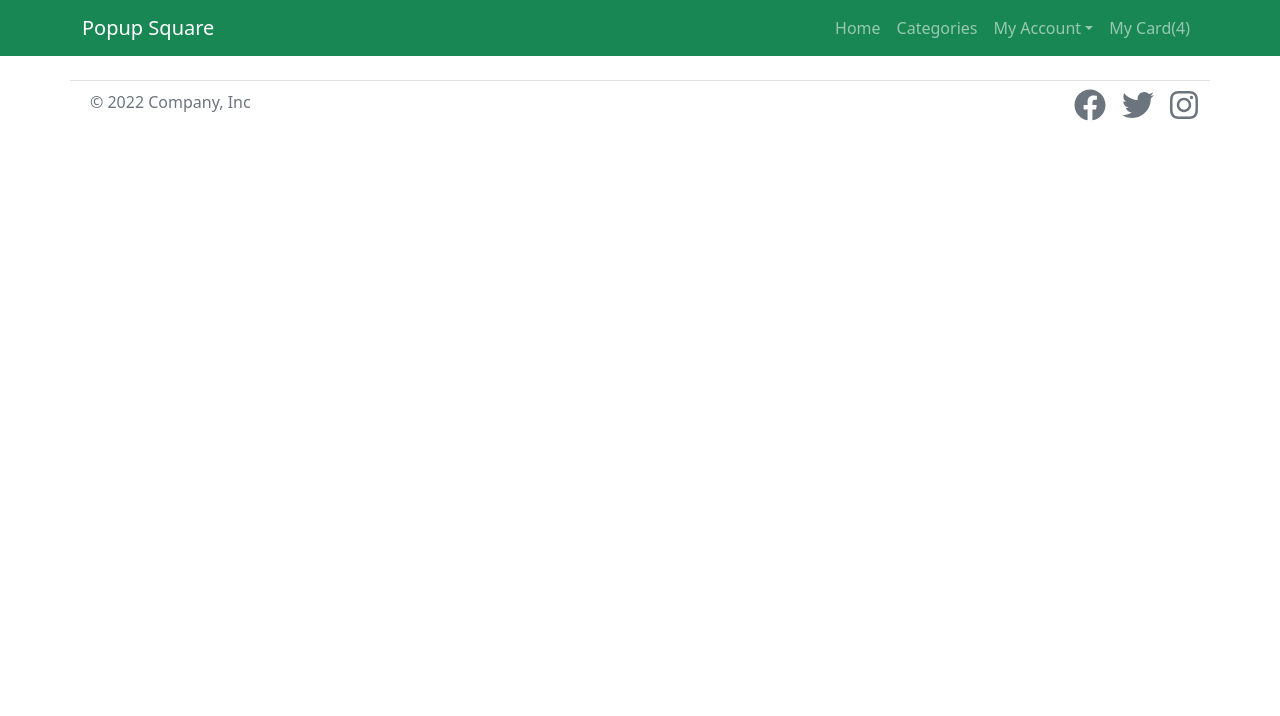
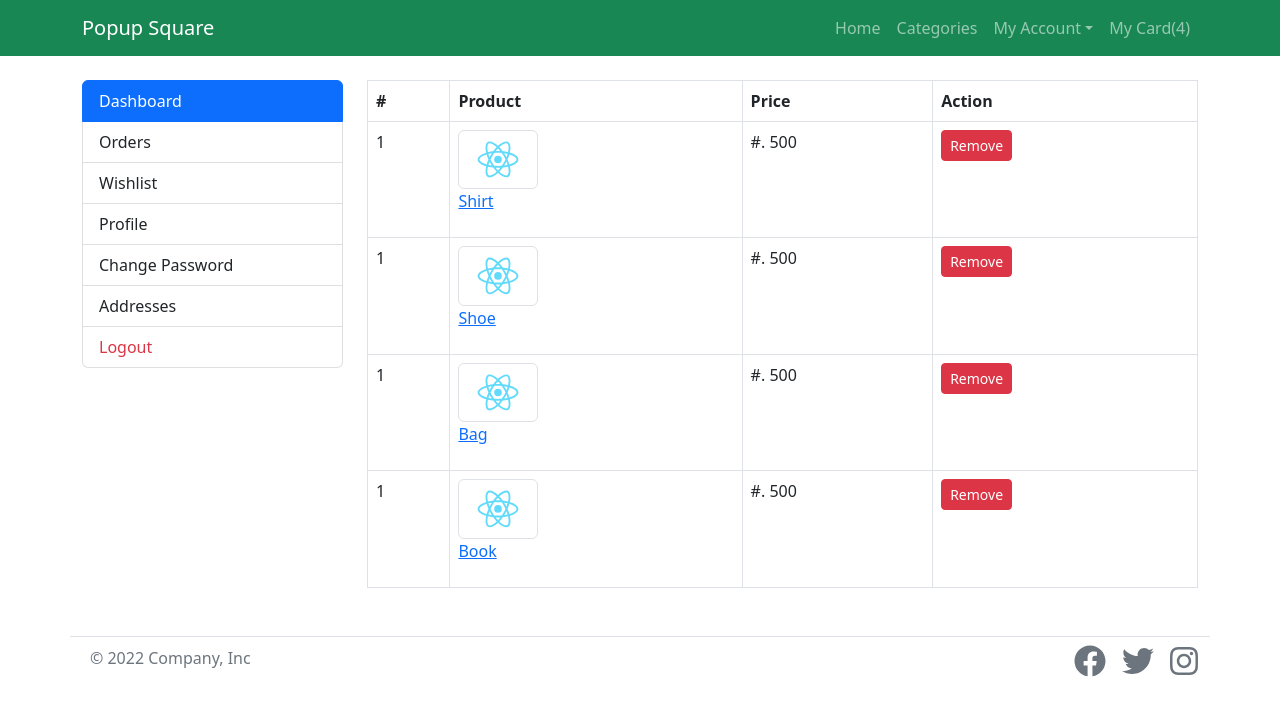
Before and after one commit to chrisunday2013/popupSquare-ecom-frontend, a React (Create React App) app: page /wishlist in a window 1280 px wide. Shown: the top 716 px of the page. Built offline with nearby package versions, Linux system fonts and the light colour scheme.

Commit message:
added customer profile, wishlist and changePassword components

```diff
--- a/src/App.js
+++ b/src/App.js
@@ -19,6 +19,9 @@ import Dashboard from './components/customer/dashboard';
 import Orders from './components/customer/order';
 import OrderSuccess from './components/customer/orderSuccess';
 import OrderFailed from './components/customer/orderfailed';
+import Wishlist from './components/customer/wishlist';
+import Profile from './components/customer/profile';
+import ChangePassword from './components/customer/changePwd';
 
 
 function App() {
@@ -39,6 +42,10 @@ function App() {
            <Route path='/order' element={<Orders/>}/>
            <Route path='/order-success' element={<OrderSuccess/>}/>
            <Route path='/order-failed' element={<OrderFailed/>}/>
+           <Route path='/wishlist' element={<Wishlist/>}/>
+           <Route path='/customer-profile' element={<Profile/>}/>
+           <Route path='/customer-changePassword' element={<ChangePassword/>}/>
+
       </Switch>
       <Footer/>
 
--- /dev/null
+++ b/src/components/customer/changePwd.js
@@ -0,0 +1,37 @@
+import Sidebar from "./sidebar";
+
+function ChangePassword(){
+
+    return (
+        <div className="container mt-4">
+            <div className="row">
+                <aside className="col-md-3">
+                <Sidebar/>
+                </aside>
+                <div className="col-md-9 col-12 mb-2">
+                    <div className="card">
+                        <h5 className="card-header">Change Password</h5>
+                        <div className="card-body">
+
+                           {/* <form> */}
+                                <div className="mb-3">
+                                    <label for="exampleInputEmail1" className="form-label">New Password</label>
+                                    <input type="password" name="password" className="form-control" id="pwd"/>
+                                </div>
+                                <div className="mb-3">
+                                    <label for="exampleInputEmail1" className="form-label">Confirm Password</label>
+                                    <input type="password" name="password" className="form-control" id="cpwd" />
+                                </div>
+
+                                <button type="submit"  className="btn btn-primary">Send</button>
+                            {/* </form> */}
+                        </div>
+
+                    </div>
+                </div>
+            </div>
+        </div>
+    )
+}
+
+export default ChangePassword;
--- /dev/null
+++ b/src/components/customer/profile.js
@@ -0,0 +1,50 @@
+import Sidebar from "./sidebar";
+
+
+function Profile(){
+
+    return (
+        <div className="container mt-4">
+            <div className="row">
+                <aside className="col-md-3">
+                <Sidebar/>
+                </aside>
+                <section className="col-md-9 col-12 mb-2">
+                   <div className="card">
+                      <h5 className="card-header">Update Profile</h5>
+                      <div className="card-body">
+
+                            <div className="mb-3">
+                                    <label for="firstName" className="form-label">First Name</label>
+                                    <input type="text" className="form-control" id="firstname"/>
+
+                            </div>
+
+                            <div className="mb-3">
+                                    <label for="lastName" className="form-label">Last Name</label>
+                                    <input type="text" className="form-control" id="lastname"/>
+                            </div>
+                            <div className="mb-3">
+                                    <label for="username" className="form-label">Username</label>
+                                    <input type="text" className="form-control" id="username"/>
+                            </div>
+                            <div className="mb-3">
+                                    <label for="email" className="form-label">Email</label>
+                                    <input type="email" className="form-control" id="email"/>
+                            </div>
+                            <div className="mb-3">
+                                    <label for="video" className="form-label">Profile Image</label>
+                                    <input type="file" name="profile_img"/>
+                                    <p className="mt-2"><img src="" width="350" alt=""/></p>
+                            </div>
+                            <button  className="btn btn-primary">Update</button>
+
+                      </div>
+                   </div>
+                </section>
+            </div>
+        </div>
+    )
+}
+
+export default Profile;
--- a/src/components/customer/sidebar.js
+++ b/src/components/customer/sidebar.js
@@ -5,8 +5,9 @@ function Sidebar(props){
             <div className="list-group">
                     <Link to="/customer-dashboard" className="list-group-item list-group-item-action active">Dashboard</Link>
                     <Link to="/order" className="list-group-item list-group-item-action">Orders</Link>
-                    <Link to="#" className="list-group-item list-group-item-action">Wishlist</Link>
-                    <Link to="#" className="list-group-item list-group-item-action">Profile</Link>
+                    <Link to="/wishlist" className="list-group-item list-group-item-action">Wishlist</Link>
+                    <Link to="/customer-profile" className="list-group-item list-group-item-action">Profile</Link>
+                    <Link to="/customer-changePassWord" className="list-group-item list-group-item-action">Change Password</Link>
                     <Link to="#" className="list-group-item list-group-item-action">Addresses</Link>
                     <Link to="#" className="list-group-item list-group-item-action text-danger">Logout</Link>
             </div>
--- /dev/null
+++ b/src/components/customer/wishlist.js
@@ -0,0 +1,79 @@
+import logo from '../../logo.svg';
+import { Link } from 'react-router-dom';
+import Sidebar from './sidebar';
+
+
+function Wishlist(props){
+       return(
+             <div className="container mt-4">
+                   <div className="row">
+                          <div className="col-md-3 col-12 mb-2">
+                              <Sidebar/>
+                          </div>
+                          <div className="col-md-9 col-12 mb-2">
+                                <div className="row">
+                                      <div className="table-responsive">
+                                           <table className="table table-bordered">
+                                                 <thead>
+                                                        <tr>
+                                                            <th>#</th>
+                                                            <th>Product</th>
+                                                            <th>Price</th>
+                                                            <th>Action</th>
+                                                        </tr>
+                                                 </thead>
+                                                 <tbody>
+                                                        <tr>
+                                                            <td>1</td>
+                                                            <td>
+                                                                <Link><img src={logo} className="img-thumbnail" width="80" alt="..."/></Link>
+                                                                <Link><p>Shirt</p></Link>
+                                                            </td>
+                                                            <td>#. 500</td>
+                                                            <td><button className="btn btn-danger btn-sm">Remove</button></td>
+                                                        </tr>
+                                                        <tr>
+                                                            <td>1</td>
+                                                            <td>
+                                                                <Link><img src={logo} className="img-thumbnail" width="80" alt="..."/></Link>
+                                                                <Link><p>Shoe</p></Link>
+                                                            </td>
+                                                            <td>#. 500</td>
+                                                            <td><button className="btn btn-danger btn-sm">Remove</button></td>
+                                                        </tr>
+                                                        <tr>
+                                                            <td>1</td>
+                                                            <td>
+                                                                <Link><img src={logo} className="img-thumbnail" width="80" alt="..."/></Link>
+                                                                <Link><p>Bag</p></Link>
+                                                            </td>
+                                                            <td>#. 500</td>
+
+                                                            <td><button className="btn btn-danger btn-sm">Remove</button></td>
+                                                        </tr>
+                                                        <tr>
+                                                            <td>1</td>
+                                                            <td>
+                                                                <Link><img src={logo} className="img-thumbnail" width="80" alt="..."/></Link>
+                                                                <Link><p>Book</p></Link>
+                                                            </td>
+                                                            <td>#. 500</td>
+                                                            <td><button className="btn btn-danger btn-sm">Remove</button></td>
+
+                                                        </tr>
+                                                </tbody>
+                                            </table>
+
+                                      </div>
+                                </div>
+
+                          </div>
+
+                    </div>
+
+             </div>
+
+       )
+}
+
+export default Wishlist;
```
